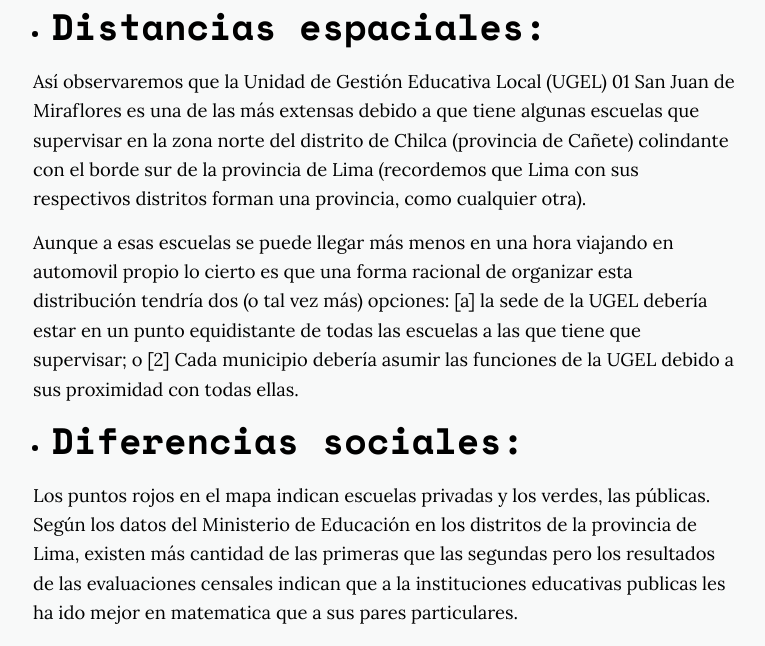
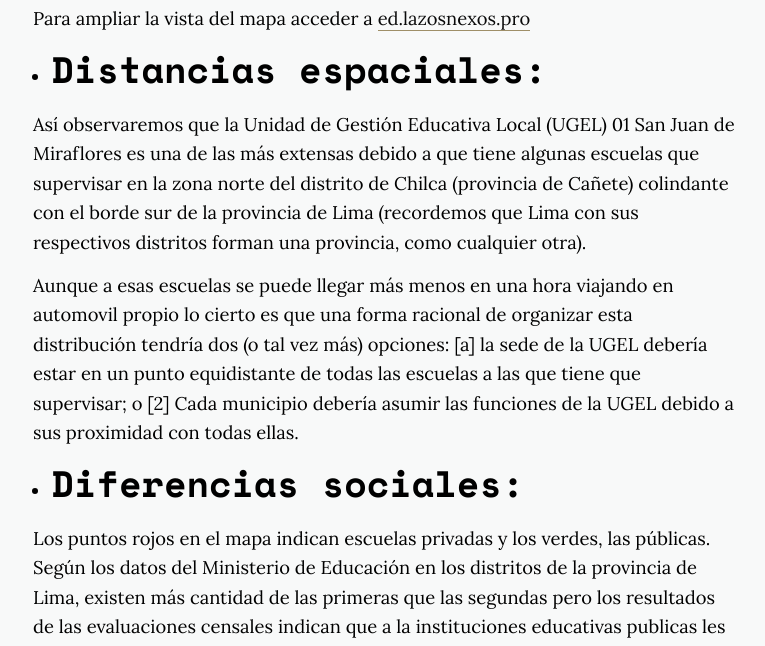
Before and after one commit to manuelvarzen/Vigia, a Jekyll site: the page built from _posts/2019-03-11-distancias-diferencias-posiciones-ed.md, in a window 1280 px wide and 900 px high, scrolled down 1490 px, cut to the strip 254-900 px from the top of the window. Shown: the whole strip, without its empty margins (255-1020 px from the left). Built offline with Jekyll 4.4.1, drawn with Linux system fonts in a browser that asks for light colours; nearby versions of some CDN libraries.

Commit message:
Update 2019-03-11-distancias-diferencias-posiciones-ed.md

```diff
--- a/_posts/2019-03-11-distancias-diferencias-posiciones-ed.md
+++ b/_posts/2019-03-11-distancias-diferencias-posiciones-ed.md
@@ -21,8 +21,8 @@
 
 Así que el punto crítico, importante y relevante, a nuestro modesto modo de entender nuestro contexto; es establecer un punto medio entre los extremos que existen entre las distancias, las diferencias y las posiciones. Pero ¿cómo hacerlo? Tal vez, al visualizar los datos del Ministerio de Educación del Perú (a los que usualmente accedemos) encontraremos esas distancias, diferenicas y posiciones para proponer ir en alguna otra dirección.
 
-<iframe width="100%" height="520" frameborder="0" src="https://ed.lazosnexos.pro" allowfullscreen webkitallowfullscreen mozallowfullscreen oallowfullscreen msallowfullscreen></iframe>
-
+<iframe width="100%" height="520" frameborder="0" src="https://manuelvarzen.carto.com/builder/2c7136de-1431-4cb6-90df-b7850c8b7d70/embed" allowfullscreen webkitallowfullscreen mozallowfullscreen oallowfullscreen msallowfullscreen></iframe>
+Para ampliar la vista del mapa acceder a [ed.lazosnexos.pro](https://ed.lazosnexos.pro)
 
 - ## Distancias espaciales:
 
```
